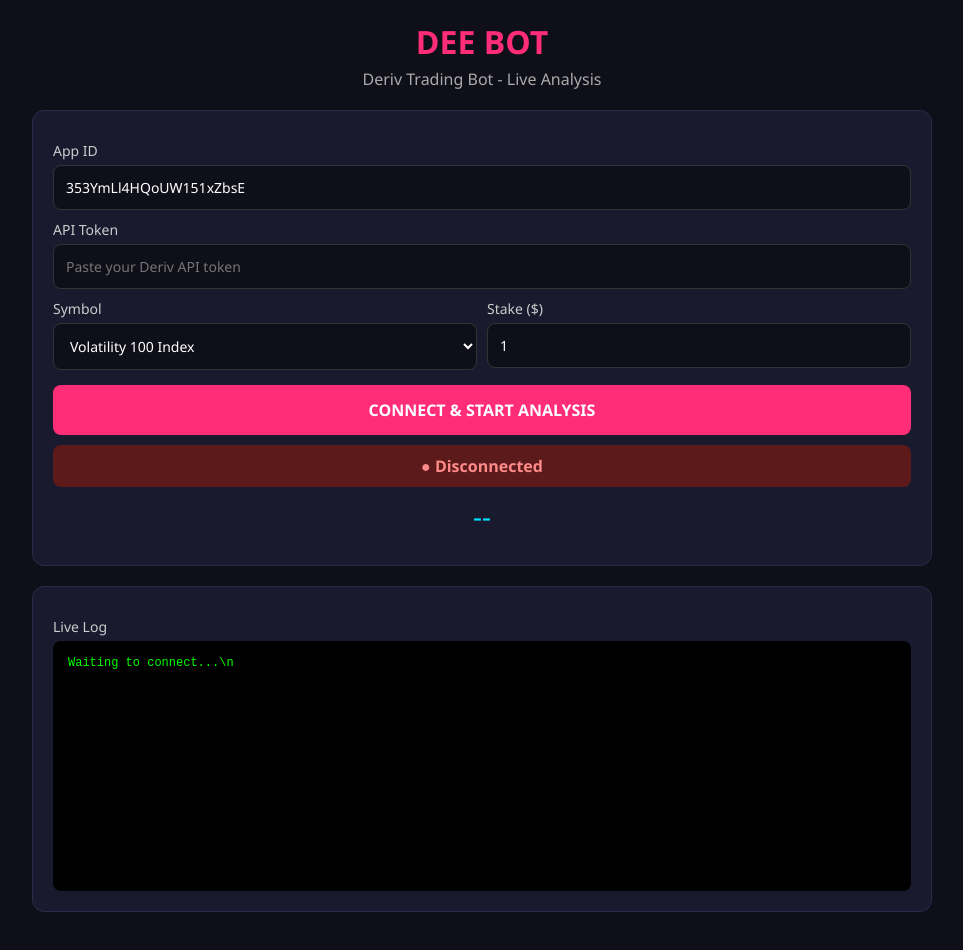
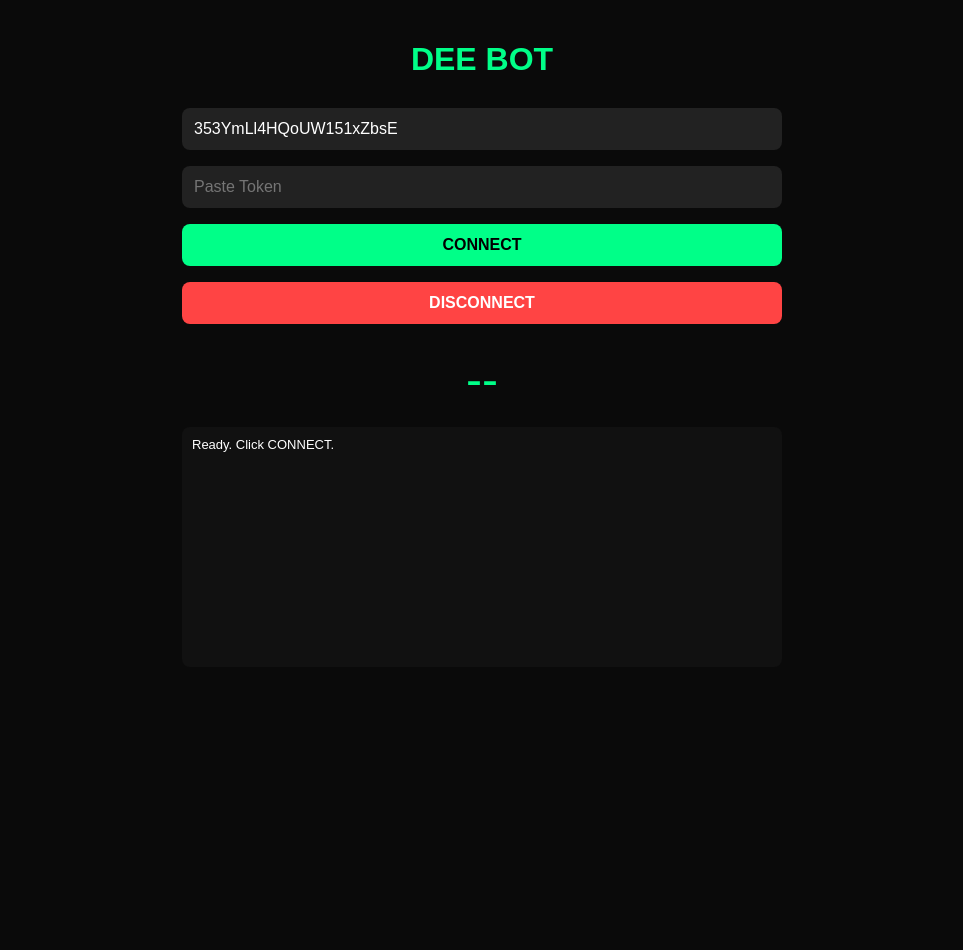
Before and after one commit to kiptoodominic330-glitch/DEE-BOT, a plain HTML site: page index.html in a window 1280 px wide. Shown: the whole page, without its empty margins (158-1121 px from the left). After the commit the page ends 800 px from the top, so only its background shows below. Drawn offline with Linux system fonts and the light colour scheme.

Commit message:
Update index.html

```diff
--- a/index.html
+++ b/index.html
@@ -1,160 +1,107 @@
 <!DOCTYPE html>
-<html lang="en">
+<html>
 <head>
 <meta charset="UTF-8">
 <meta name="viewport" content="width=device-width, initial-scale=1.0">
-<title>DEE BOT - Deriv Trading Bot</title>
+<title>DEE BOT</title>
 <style>
-* { margin:0; padding:0; box-sizing:border-box; font-family: 'Segoe UI', sans-serif; }
-body { background: #0f0f1a; color: #fff; padding: 20px; }
-.container { max-width: 900px; margin: auto; }
-h1 { text-align:center; color:#ff2d78; margin-bottom: 5px; }
-.subtitle { text-align:center; color:#aaa; margin-bottom: 20px; }
-.card { background:#1a1a2e; border-radius:12px; padding:20px; margin-bottom:20px; border:1px solid #2a2a4a; }
-label { display:block; margin:10px 0 5px; color:#ccc; font-size:14px; }
-input, select { width:100%; padding:12px; border-radius:8px; border:1px solid #333; background:#0f0f1a; color:#fff; font-size:14px; }
-button { width:100%; padding:14px; border:none; border-radius:8px; background:#ff2d78; color:#fff; font-size:16px; font-weight:bold; cursor:pointer; margin-top:15px; }
-button:hover { background:#ff4d8f; }
-button:disabled { background:#555; cursor:not-allowed; }
-#status { text-align:center; padding:10px; border-radius:8px; margin:10px 0; font-weight:bold; }
-.connected { background:#0f5132; color:#75ffb0; }
-.disconnected { background:#5c1a1a; color:#ff8a8a; }
-#log { background:#000; padding:15px; border-radius:8px; height:250px; overflow-y:auto; font-family:monospace; font-size:12px; color:#0f0; white-space:pre-wrap; }
-.price { font-size:28px; text-align:center; color:#00e5ff; margin:10px 0; }
-.grid { display:grid; grid-template-columns:1fr 1fr; gap:10px; }
-@media(max-width:600px){ .grid{ grid-template-columns:1fr; } }
+body{background:#0a0a0a;color:#fff;font-family:Arial;padding:20px;max-width:600px;margin:auto}
+h1{color:#00ff88;text-align:center}
+input,button{width:100%;padding:12px;margin:8px 0;border-radius:8px;border:none;font-size:16px;box-sizing:border-box}
+input{background:#222;color:#fff}
+button{background:#00ff88;color:#000;font-weight:bold;cursor:pointer}
+button:disabled{background:#555}
+#price{font-size:48px;text-align:center;margin:20px 0;color:#00ff88}
+#log{background:#111;padding:10px;height:220px;overflow:auto;font-size:13px;border-radius:8px;white-space:pre-wrap}
 </style>
 </head>
 <body>
-<div class="container">
 <h1>DEE BOT</h1>
-<p class="subtitle">Deriv Trading Bot - Live Analysis</p>
-
-<div class="card">
-<label>App ID</label>
-<input type="text" id="appId" value="353YmLl4HQoUW151xZbsE" placeholder="Enter App ID">
-<label>API Token</label>
-<input type="password" id="token" placeholder="Paste your Deriv API token">
-<div class="grid">
-<div>
-<label>Symbol</label>
-<select id="symbol">
-<option value="R_100">Volatility 100 Index</option>
-<option value="R_75">Volatility 75 Index</option>
-<option value="R_50">Volatility 50 Index</option>
-<option value="R_25">Volatility 25 Index</option>
-<option value="R_10">Volatility 10 Index</option>
-<option value="1HZ100V">Volatility 100 (1s)</option>
-<option value="1HZ75V">Volatility 75 (1s)</option>
-</select>
-</div>
-<div>
-<label>Stake ($)</label>
-<input type="number" id="stake" value="1" step="0.1" min="0.35">
-</div>
-</div>
-<button id="connectBtn" onclick="connect()">CONNECT & START ANALYSIS</button>
-<div id="status" class="disconnected">● Disconnected</div>
-<div class="price" id="price">--</div>
-</div>
-
-<div class="card">
-<label>Live Log</label>
-<div id="log">Waiting to connect...\n</div>
-</div>
-</div>
+<input id="appId" placeholder="App ID" value="353YmLl4HQoUW151xZbsE">
+<input id="token" placeholder="Paste Token" type="password">
+<button id="connectBtn" onclick="connect()">CONNECT</button>
+<button onclick="disconnect()" style="background:#ff4444;color:#fff">DISCONNECT</button>
+<div id="price">--</div>
+<div id="log">Ready. Click CONNECT.</div>
 
 <script>
-let ws = null;
-let isConnected = false;
+let ws=null;
+let endpoints=[
+  "wss://ws.derivws.com/websockets/v3?app_id=",
+  "wss://ws.binaryws.com/websockets/v3?app_id=",
+  "wss://ws.derivws.com/websockets/v3?app_id="
+];
+let currentEndpoint=0;
 
 function log(msg){
-  const el = document.getElementById('log');
-  const time = new Date().toLocaleTimeString();
-  el.textContent += `[${time}] ${msg}\n`;
-  el.scrollTop = el.scrollHeight;
+  const el=document.getElementById('log');
+  el.textContent += "\n"+new Date().toLocaleTimeString()+" - "+msg;
+  el.scrollTop=el.scrollHeight;
   console.log(msg);
 }
 
-function setStatus(connected, text){
-  const el = document.getElementById('status');
-  el.textContent = text;
-  el.className = connected ? 'connected' : 'disconnected';
-  document.getElementById('connectBtn').disabled = connected;
+function connect(){
+  const appId=document.getElementById('appId').value.trim();
+  const token=document.getElementById('token').value.trim();
+  if(!appId||!token){ log("Enter App ID and Token"); return; }
+  localStorage.setItem('dee_appId',appId);
+  localStorage.setItem('dee_token',token);
+  currentEndpoint=0;
+  tryConnect(appId,token);
 }
 
-function connect(){
-  const appId = document.getElementById('appId').value.trim();
-  const token = document.getElementById('token').value.trim();
-  const symbol = document.getElementById('symbol').value;
+function tryConnect(appId,token){
+  if(ws){ try{ws.close()}catch(e){} }
+  const url=endpoints[currentEndpoint]+appId;
+  log("Trying endpoint "+(currentEndpoint+1)+": "+url);
+  document.getElementById('connectBtn').disabled=true;
+  ws=new WebSocket(url);
 
-  if(!appId){ log('❌ Please enter App ID'); return; }
-  if(!token){ log('❌ Please enter API Token'); return; }
-
-  log(`Connecting to Deriv with App ID: ${appId}`);
-  setStatus(false, '● Connecting...');
-
-  // FIXED: Using binaryws endpoint to avoid 520 error
-  ws = new WebSocket(`wss://ws.binaryws.com/websockets/v3?app_id=${appId}`);
-
-  ws.onopen = () => {
-    log('✅ WebSocket connected! Authorizing...');
-    ws.send(JSON.stringify({ authorize: token }));
+  ws.onopen=()=>{
+    log("Connected to endpoint "+(currentEndpoint+1));
+    ws.send(JSON.stringify({authorize:token}));
   };
-
-  ws.onmessage = (msg) => {
-    const data = JSON.parse(msg.data);
-
-    if(data.error){
-      log(`❌ Error: ${data.error.message} (code: ${data.error.code})`);
-      setStatus(false, '● Error - Check Token');
-      return;
+  ws.onmessage=(e)=>{
+    const data=JSON.parse(e.data);
+    if(data.msg_type==='authorize'){
+      if(data.error){ log("Auth error: "+data.error.message); return; }
+      log("Authorized: "+data.authorize.loginid);
+      ws.send(JSON.stringify({ticks:"R_100",subscribe:1}));
     }
-
-    if(data.msg_type === 'authorize'){
-      log(`✅ Authorized! Account: ${data.authorize.loginid} | Balance: ${data.authorize.balance} ${data.authorize.currency}`);
-      setStatus(true, '● Connected - Live');
-      isConnected = true;
-      // Subscribe to ticks
-      ws.send(JSON.stringify({ ticks: symbol, subscribe: 1 }));
-      log(`📈 Subscribed to ${symbol}`);
+    if(data.msg_type==='tick'){
+      document.getElementById('price').textContent=data.tick.quote;
     }
-
-    if(data.msg_type === 'tick'){
-      const price = data.tick.quote;
-      document.getElementById('price').textContent = price;
-      log(`💹 ${symbol}: ${price}`);
+    if(data.error){ log("Error: "+data.error.message); }
+  };
+  ws.onerror=()=>{
+    log("WebSocket error on endpoint "+(currentEndpoint+1));
+  };
+  ws.onclose=(e)=>{
+    log("Closed (code "+e.code+") on endpoint "+(currentEndpoint+1));
+    document.getElementById('connectBtn').disabled=false;
+    if(currentEndpoint < endpoints.length-1){
+      currentEndpoint++;
+      log("Trying next endpoint...");
+      setTimeout(()=>tryConnect(appId,token),1000);
+    } else {
+      log("All endpoints failed. Try VPN or wait 10 mins.");
     }
-  };
-
-  ws.onerror = (e) => {
-    log('❌ Connection error - check internet / App ID');
-    console.error('WebSocket error:', e);
-    setStatus(false, '● Connection Error');
-  };
-
-  ws.onclose = (e) => {
-    log(`⚠️ Connection closed (code: ${e.code})`);
-    setStatus(false, '● Disconnected');
-    isConnected = false;
   };
 }
 
-// Auto-fill saved token if exists
-window.onload = () => {
-  const savedToken = localStorage.getItem('dee_token');
-  if(savedToken) document.getElementById('token').value = savedToken;
-  const savedApp = localStorage.getItem('dee_appid');
-  if(savedApp) document.getElementById('appId').value = savedApp;
+function disconnect(){
+  if(ws) ws.close();
+  log("Disconnected");
+  document.getElementById('connectBtn').disabled=false;
+}
+
+window.onload=()=>{
+  const savedApp=localStorage.getItem('dee_appId');
+  const savedToken=localStorage.getItem('dee_token');
+  if(savedApp) document.getElementById('appId').value=savedApp;
+  if(savedToken) document.getElementById('token').value=savedToken;
+  if(savedApp && savedToken) log("Loaded saved App ID & Token. Click CONNECT.");
 };
-
-// Save on input
-document.getElementById('token').addEventListener('input', (e)=>{
-  localStorage.setItem('dee_token', e.target.value);
-});
-document.getElementById('appId').addEventListener('input', (e)=>{
-  localStorage.setItem('dee_appid', e.target.value);
-});
 </script>
 </body>
 </html>
```
